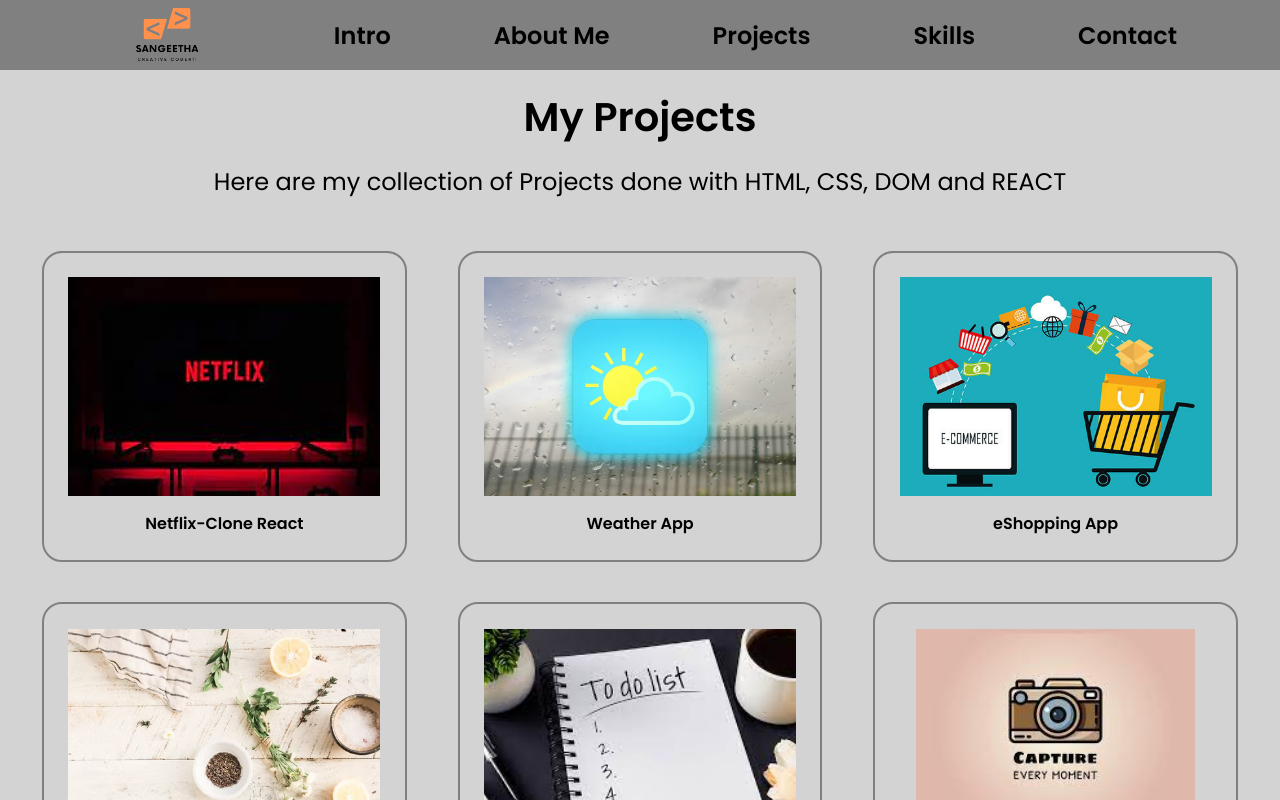
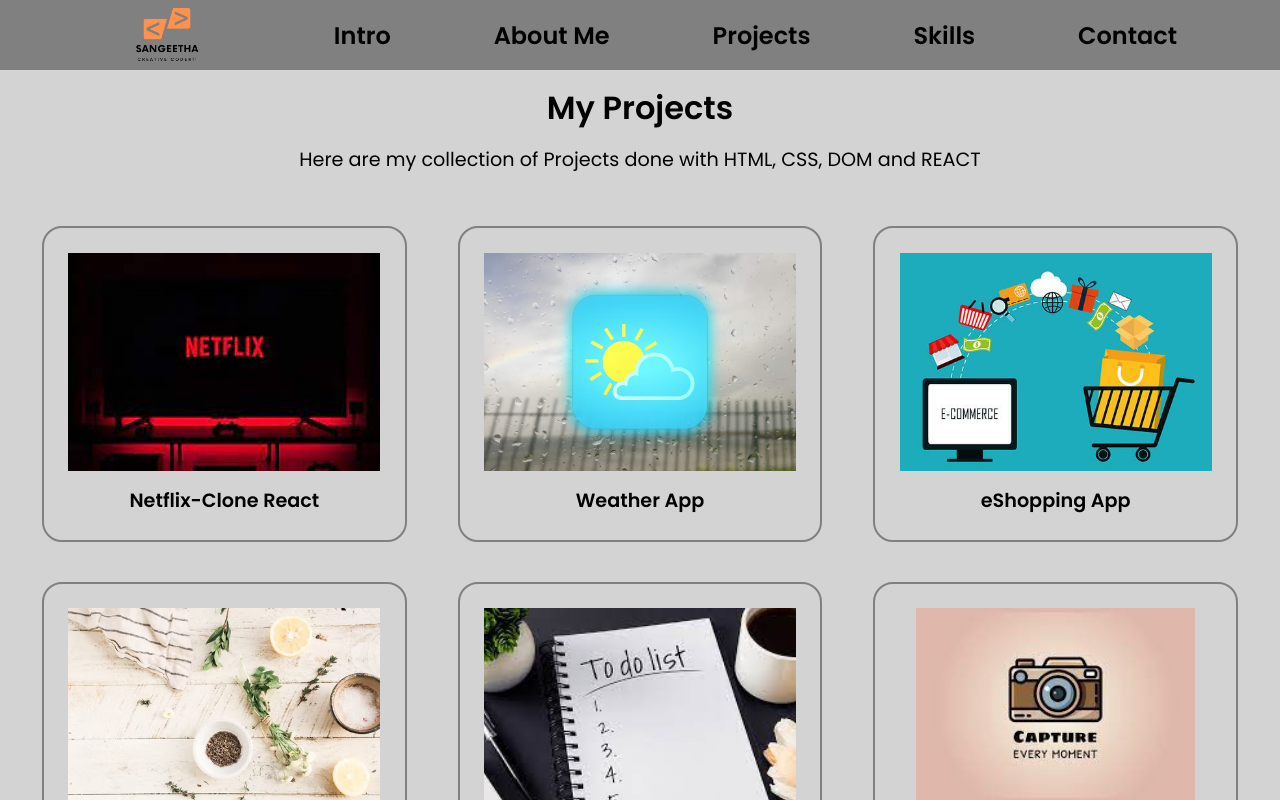
Before and after one commit to sgujuluva/portfolio-react, a React (Create React App) app: page /project in a window 1280 px wide. Shown: the top 800 px of the page. Built offline with nearby package versions, Linux system fonts and the light colour scheme.

Commit message:
styled changed

```diff
--- a/src/components/Project/Project.css
+++ b/src/components/Project/Project.css
@@ -20,7 +20,7 @@
   transform: translateY(-5%);
 }
 .projects p {
-  font-size: 1rem;
+  font-size: 1.2rem;
   font-weight: 600;
   margin-top: 5%;
 }
--- a/src/components/ProjectList/ProjectList.css
+++ b/src/components/ProjectList/ProjectList.css
@@ -7,11 +7,11 @@
 }
 
 .project-text h1 {
-  font-size: 2.5rem;
+  font-size: 2rem;
   margin: 2%;
 }
 .project-text p {
-  font-size: 1.5rem;
+  font-size: 1.2rem;
 }
 
 .projects-list {
--- a/src/components/ProjectList/ProjectList.jsx
+++ b/src/components/ProjectList/ProjectList.jsx
@@ -35,8 +35,7 @@
           <img src={LeftArrow} alt="left arrow" className="left-arrow" />
         </Link>
         <Link to="/skills">
-          {" "}
-          <img src={RightArrow} alt="right arrow" className="right-arrow" />
+        <img src={RightArrow} alt="right arrow" className="right-arrow" />
         </Link>
       </div>
     </div>
```
